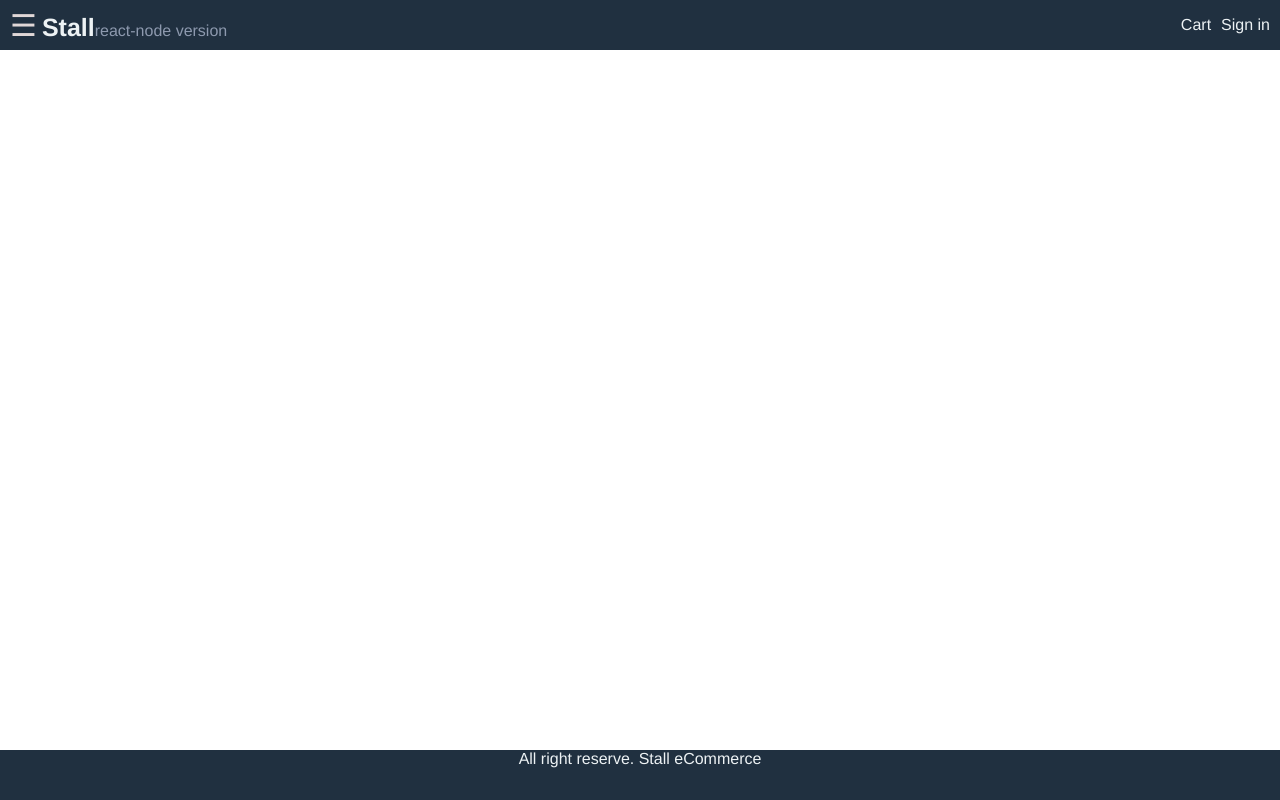
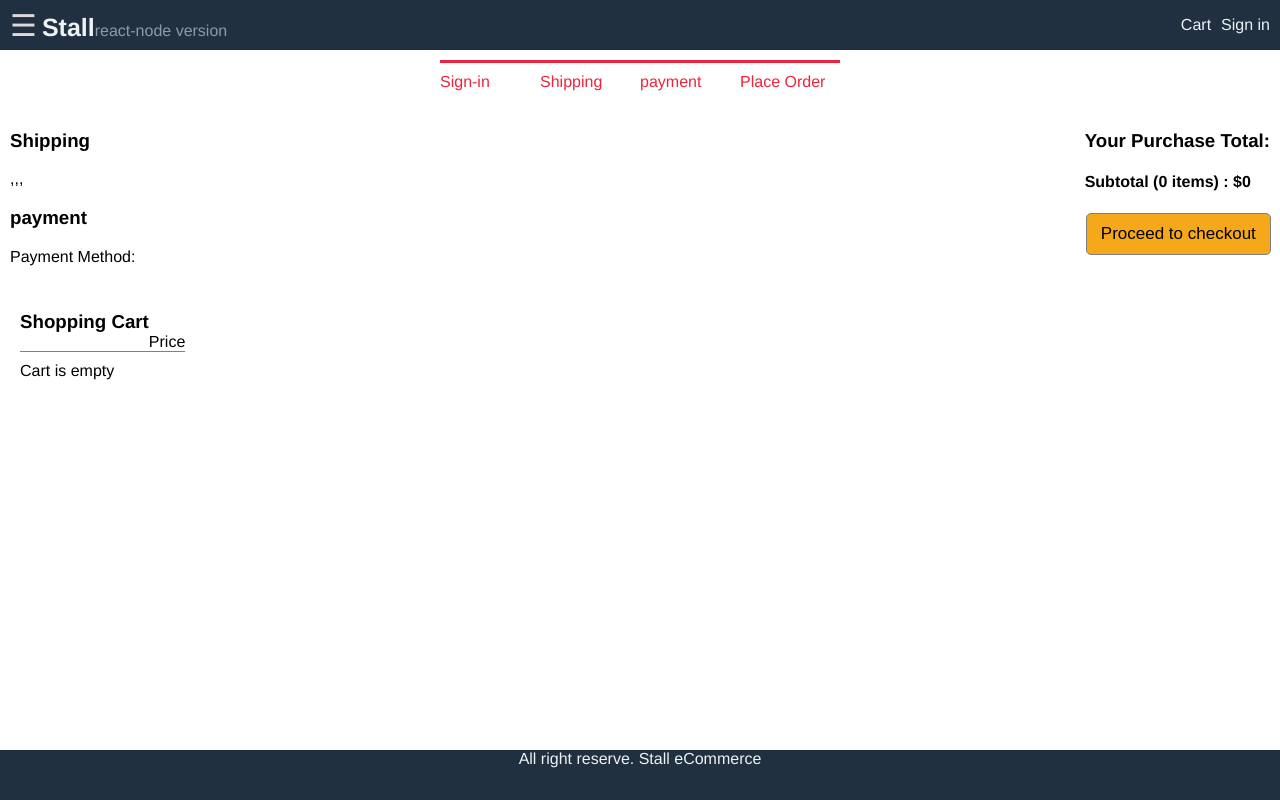
Before and after one commit to RichardRosario/stall-react-node-version, a React (Create React App) app in the folder frontend/: page /placeorder in a window 1280 px wide. Built offline with nearby package versions, Linux system fonts and the light colour scheme.

Commit message:
added order placement functionality

```diff
--- a/frontend/src/App.js
+++ b/frontend/src/App.js
@@ -11,6 +11,7 @@ import HomeScreen from "./screens/HomeScreen";
 import ProductScreen from "./screens/ProductScreen";
 import CartScreen from "./screens/CartScreen";
 import paymentScreen from "./screens/PaymentScreen";
+import PlaceOrderScreen from "./screens/PlaceOrderScreen";
 
 function App() {
   const userSignin = useSelector((state) => state.userSignin);
@@ -58,6 +59,7 @@ function App() {
 
         <main className="main">
           <div className="content">
+            <Route path="/placeorder" component={PlaceOrderScreen} />
             <Route path="/payment" component={paymentScreen} />
             <Route path="/shipping" component={ShippingScreen} />
             <Route path="/products" component={ProductsScreen} />
--- /dev/null
+++ b/frontend/src/Screens/PlaceOrderScreen.js
@@ -0,0 +1,87 @@
+import React, { useEffect } from "react";
+import { useSelector } from "react-redux";
+import { Link } from "react-router-dom";
+import CheckoutProcess from "../components/CheckoutProcess";
+
+function PlaceOrderScreen(props) {
+  const cart = useSelector((state) => state.cart);
+  const { cartItems, shipping, payment } = cart;
+  if (!shipping) {
+    props.history.push("/shipping");
+  }
+  if (!payment) {
+    props.history.push("/payment");
+  }
+
+  // const dispatch = useDispatch();
+
+  useEffect(() => {}, []);
+
+  // checkout handler
+  const submitHandler = (e) => {
+    e.preventDefault();
+  };
+  return (
+    <div>
+      <CheckoutProcess step1 step2 step3 step4 />
+      <div className="placeorder">
+        <div className="placeorder-info">
+          <div>
+            <h3>Shipping</h3>
+            <div>
+              {cart.shipping.address},{cart.shipping.city},
+              {cart.shipping.postalCode},{cart.shipping.country}
+            </div>
+          </div>
+          <div>
+            <h3>payment</h3>
+            <div>Payment Method: {cart.payment.paymentMethod}</div>
+          </div>
+          <div>
+            <ul className="cart-list-container">
+              <li>
+                <h3>Shopping Cart</h3>
+                <div>Price</div>
+              </li>
+              {cartItems.length === 0 ? (
+                <div>Cart is empty</div>
+              ) : (
+                cartItems.map((item) => (
+                  <li key={item.qty}>
+                    <div className="cart-image">
+                      <img src={item.image} alt="product" />
+                    </div>
+
+                    <div className="cart-name">
+                      <div>
+                        <Link to={"/product/" + item.product}>{item.name}</Link>
+                      </div>
+                      <div>Qty: {item.qty}</div>
+                    </div>
+                    <div className="cart-price">${item.price}</div>
+                  </li>
+                ))
+              )}
+            </ul>
+          </div>
+        </div>
+        <div className="placeorder-action">
+          <h3>Your Purchase Total:</h3>
+          <h4>
+            Subtotal ({cartItems.reduce((a, c) => a + c.qty, 0)} items) : $
+            {cartItems.reduce((a, c) => a + c.price * c.qty, 0)}
+          </h4>
+          <button
+            className="btn primary full-width"
+            disabed={(cartItems.length === 0).toString()}
+            onClick={() => submitHandler()}
+          >
+            Proceed to checkout
+          </button>
+        </div>
+      </div>
+    </div>
+  );
+}
+
+export default PlaceOrderScreen;
--- a/frontend/src/Screens/ShippingScreen.js
+++ b/frontend/src/Screens/ShippingScreen.js
@@ -13,7 +13,7 @@ function ShippingScreen(props) {
 
   const submitHandler = (e) => {
     e.preventDefault();
-    dispatch(saveShipping(address, city, postalCode, country));
+    dispatch(saveShipping({ address, city, postalCode, country }));
     props.history.push("payment");
   };
 
--- a/frontend/src/reducers/cartReducers.js
+++ b/frontend/src/reducers/cartReducers.js
@@ -5,7 +5,10 @@ import {
   CART_SAVE_PAYMENT,
 } from "../constants/cartConstants";
 
-function cartReducer(state = { cartItems: [] }, action) {
+function cartReducer(
+  state = { cartItems: [], shipping: {}, payment: {} },
+  action
+) {
   switch (action.type) {
     case ADD_TO_CART:
       const item = action.payload;
--- a/frontend/src/store.js
+++ b/frontend/src/store.js
@@ -19,7 +19,7 @@ const userInfo = Cookie.getJSON("userInfo") || null;
 const registerInfo = Cookie.getJSON("registerInfo") || null;
 
 const initialState = {
-  cart: { cartItems },
+  cart: { cartItems, shipping: {}, payment: {} },
   userSignin: { userInfo },
   userRegister: { registerInfo },
 };
--- a/frontend/src/style.css
+++ b/frontend/src/style.css
@@ -353,3 +353,10 @@ tbody > tr:nth-child(odd) {
   border-top: 0.3rem solid var(--secondPrimary);
   color: var(--secondPrimary);
 }
+/* placeorder */
+.placeorder {
+  display: flex;
+  flex-grow: wrap;
+  padding: 1rem;
+  justify-content: space-between;
+}
```
